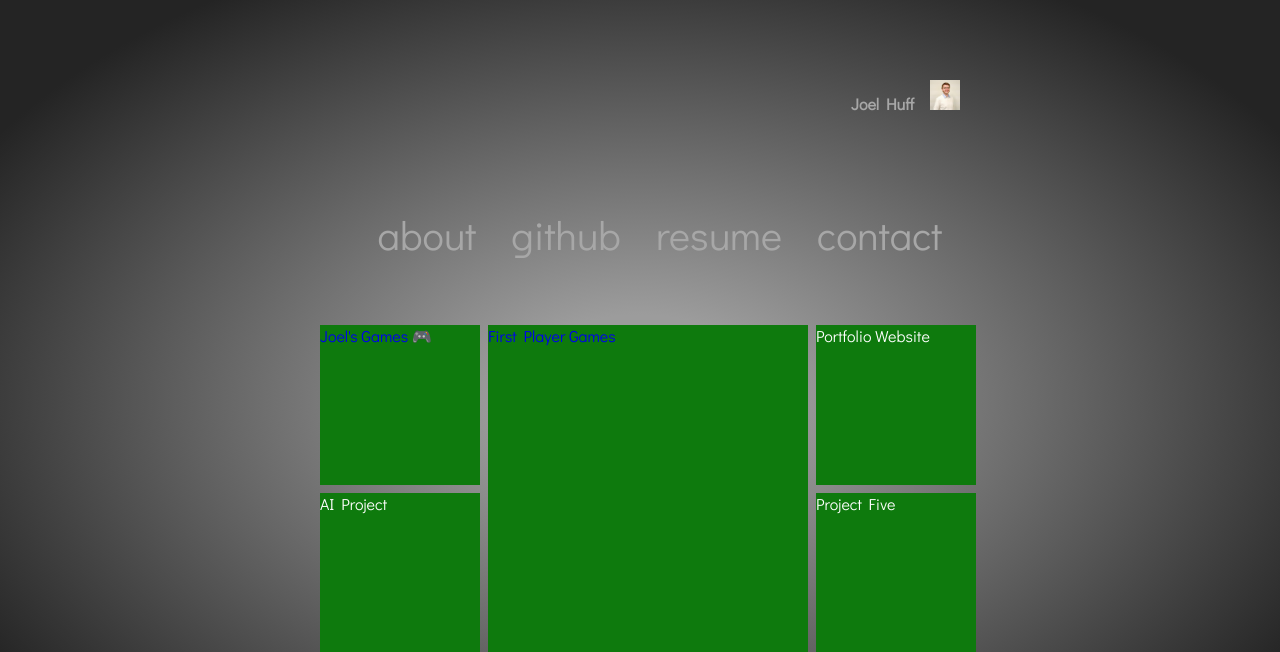
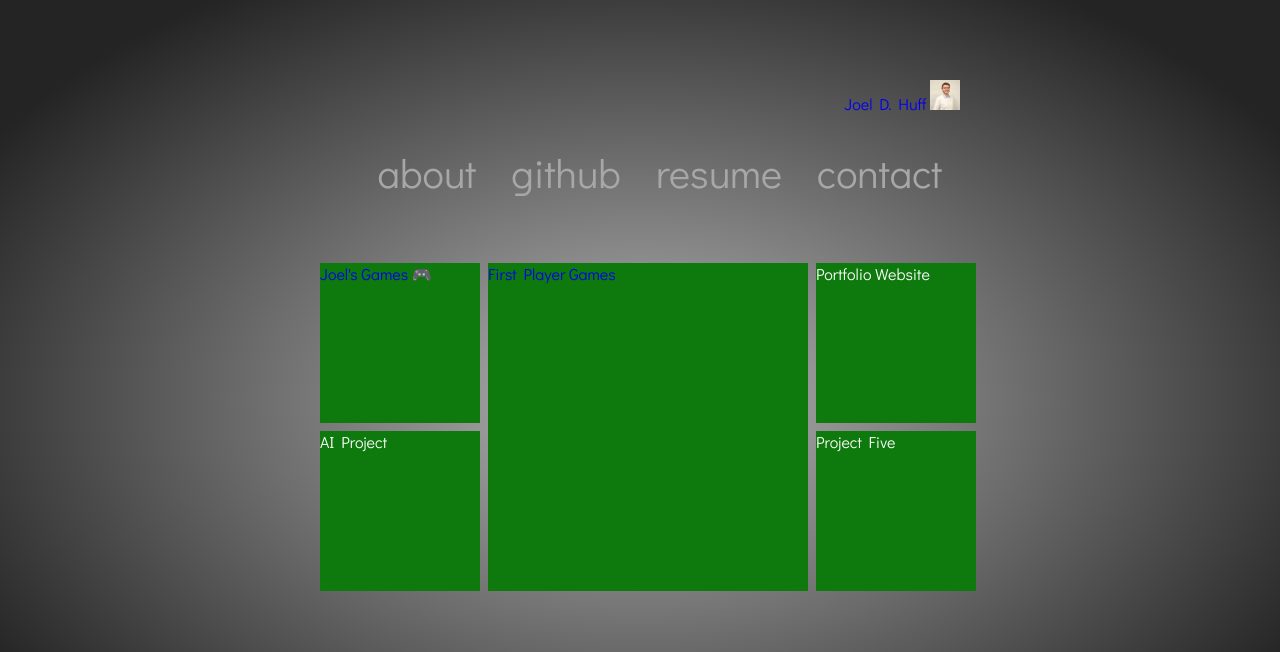
Before and after one commit to joel-huff/Portfolio-Website, a Flask app: page / in a window 1280 px wide. Shown: the top 652 px of the page. Run offline with Flask 3, Linux system fonts and the light colour scheme.

Commit message:
continued work on dimensions

```diff
--- a/static/style.css
+++ b/static/style.css
@@ -15,8 +15,6 @@ body{
     margin: 0;
 }
 header {
-    grid-row: 1;
-    grid-column: 2;
     height: auto;
     width: 50vw;
     margin-top: 5rem;
@@ -27,8 +25,8 @@ header {
 }
 .profile{
     display: flex;
-    justify-content: flex-end;
-    margin-bottom: 5rem;
+    justify-content: space-between;
+    margin-bottom: 2rem;
     gap: 1rem;
 }
 .profile img{
@@ -211,6 +209,12 @@ main div {
     .top_menu{
         display: none;
     }
+    #dropdown {
+        display: flex;
+    }
+    .profile{
+        justify-content: space-between;
+    }
 }
 
 /* Medium devices (landscape tablets, 768px and up) */
@@ -241,6 +245,12 @@ main div {
         flex-direction: row;
         justify-content: space-around;
     }
+    #dropdown {
+        display: none;
+    }
+    .profile{
+        justify-content: flex-end;
+    }
 }
 }
 
--- a/templates/index.html
+++ b/templates/index.html
@@ -9,21 +9,20 @@
 
 <body>
     <header>
-
-
         <nav>
             <div class="profile">
-                <h1><a class="list" href= "https://www.trueachievements.com/gamer/Bort+Sampson-555">Joel Huff</a></h1>
-                <img src="../static/images/portfolio-image.png" alt="">
+                <p id="dropdown">DropDown</p>
+                <label>
+                    <a href="https://www.trueachievements.com/gamer/Bort+Sampson-555">Joel D. Huff</a>
+                    <img src="../static/images/portfolio-image.png" alt="">
+                </label>
+
             </div>
             <ul class="sidebar_menu">
                 <li class="list" id="open_about">about</li>
                 <li ><a class="list" href="https://github.com/joel-huff" target="_blank">github</a></li>
                 <li><a class="list" href="https://docs.google.com/document/d/1H7-EzyMisMpSrfLRH83Yk_TLU0CnpQsS/edit" target="_blank">resume</a></li>
                 <li class="list" id="open_contact">contact</li>
-                <li>
-                    <a class="list" id="sidebar-games" href= "https://www.trueachievements.com/gamer/Bort+Sampson-555">Joel Huff</a></h1>
-                </li>
             </ul>
             <ul class="top_menu">
                 <li class="list">about</li>
```
